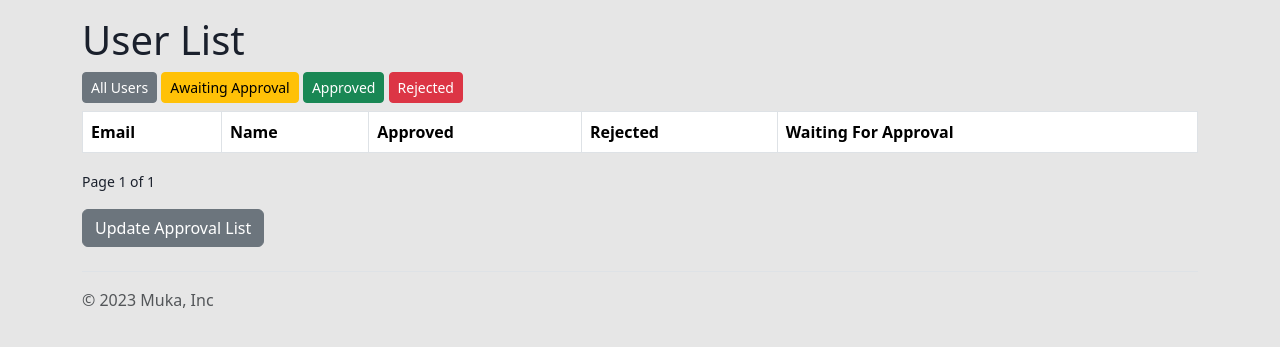
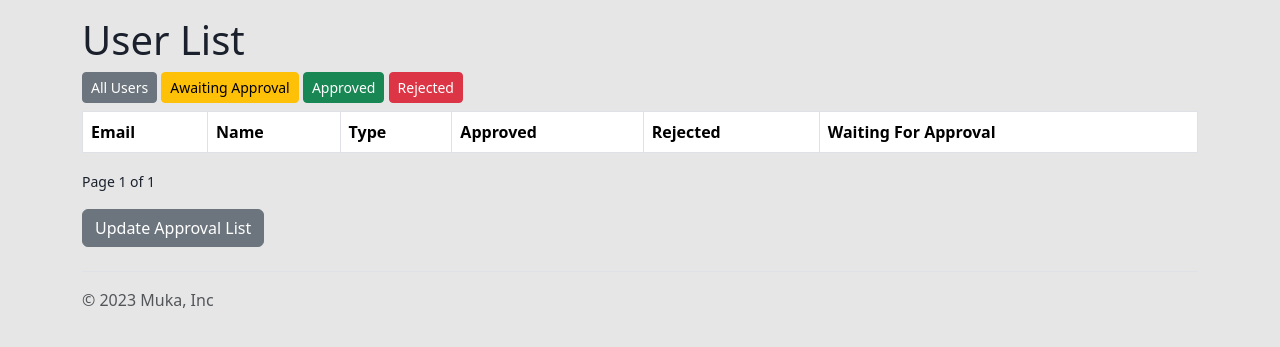
Before and after one commit to Muka-is-home/api, a Django app: page /muka/user_list in a window 1280 px wide. Shown: the part 57-404 px from the top of the page. Run offline with Django 4.2, Linux system fonts and the light colour scheme; the visitor is signed in with stand-in values (Sample User, id 1); data comes from the database, SQL or seed files in the repository; lists and menus that the app fills with data are empty; parts of the project's set-up code (start-up, migrations or seed data) failed here and were passed over.

Commit message:
add type to user list table

```diff
--- a/templates/adminportal/user_list.html
+++ b/templates/adminportal/user_list.html
@@ -21,6 +21,7 @@
                 <tr>
                     <th>Email</th>
                     <th>Name</th>
+                    <th>Type</th>
                     <th>Approved</th>
                     <th>Rejected</th>
                     <th>Waiting For Approval</th>
@@ -32,6 +33,7 @@
                   <tr id="{{ user.active }}">
                     <td><a href="mailto:{{ user.email }}">{{ user.email }}</a></td>
                     <td><a href="{% url 'user_detail' user.id %}">{{ user.name }}</a></td>
+                    <td><a href="{% url 'user_detail' user.id %}">{{ user.user_type.name }}</a></td>
                     <td>
                       <input type="radio" id="{{user.active}}" name="{{ user.id }}" value="approved--{{ user.id }}" {% if user.active %}checked{% endif %} disabled>
                     </td>
```
